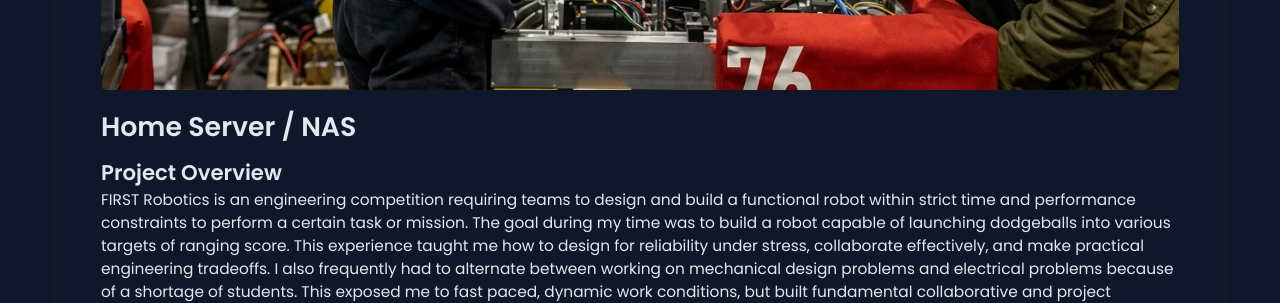
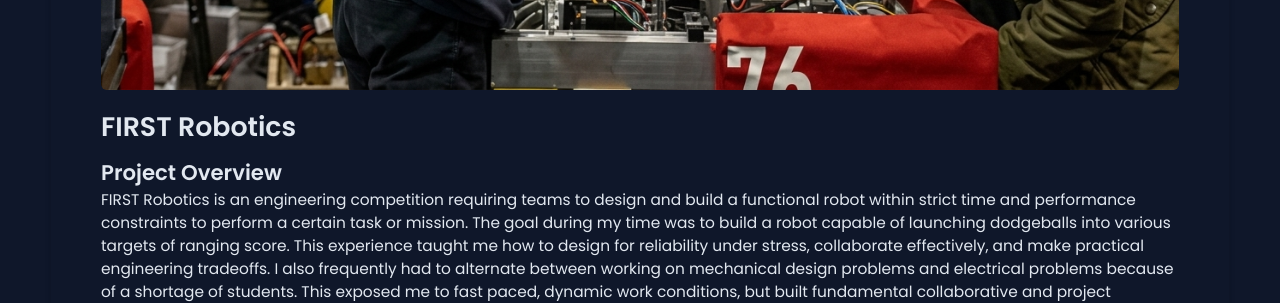
Before and after one commit to JosifTaj/josiftaj.github.io, a Jekyll site: the page built from _projects/FIRST-Robotics-Project/index.md, in a window 1280 px wide. Shown: the part 753-1056 px from the top of the page. Built offline with Jekyll 4.4.1, drawn with Linux system fonts in a browser that asks for light colours.

Commit message:
Update project title to 'FIRST Robotics'

```diff
--- a/_projects/FIRST-Robotics-Project/index.md
+++ b/_projects/FIRST-Robotics-Project/index.md
@@ -1,6 +1,6 @@
 ---
 layout: post
-title: Home Server / NAS
+title: FIRST Robotics
 description: FIRST Robotics is an engineering competition requiring teams to design and build a functional robot within strict time and performance constraints to perform a certain task or mission. The goal during my time was to build a robot capable of launching dodgeballs into various targets of ranging score. This experience taught me how to design for reliability under stress, collaborate effectively, and make practical engineering tradeoffs. I also frequently had to alternate between working on mechanical design problems and electrical problems because of a shortage of students. This exposed me to fast paced, dynamic work conditions, but built fundamental collaborative and project management skills.
 skills:
 - Fusion Design
```
